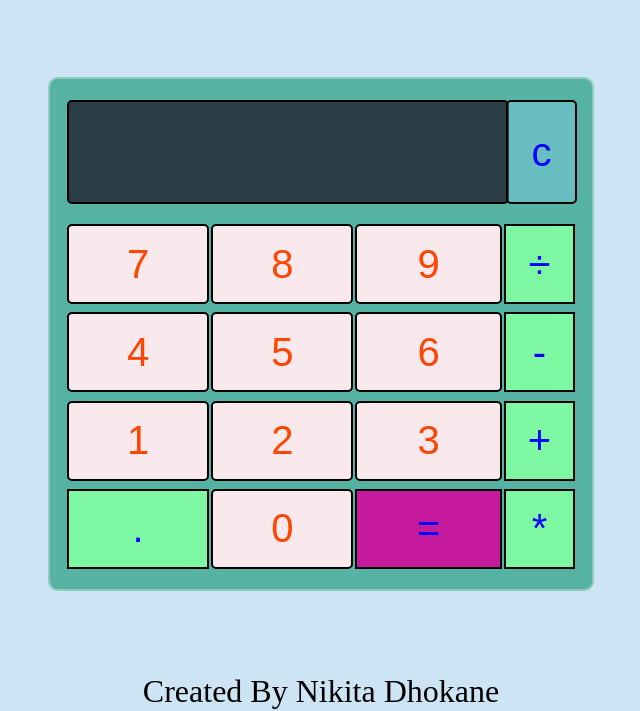
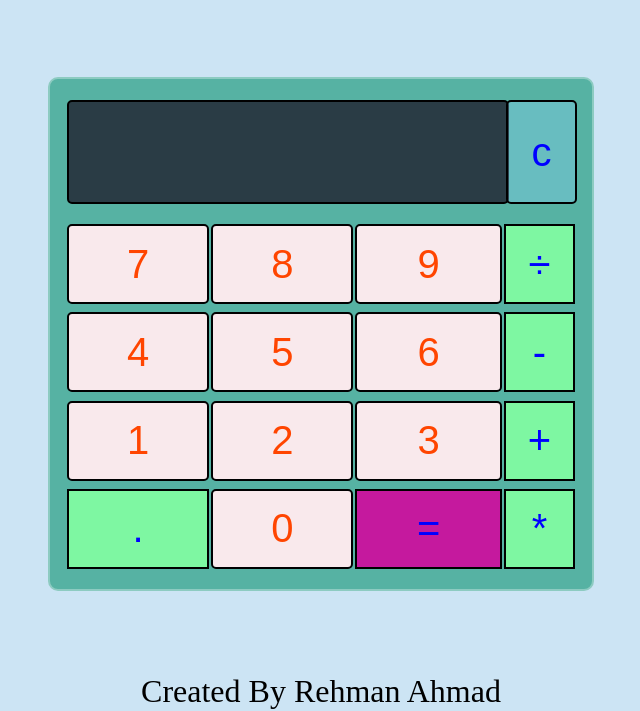
Before and after one commit to Rehman1208/calculator-letsgrowmore, a plain HTML site: page Task 4/index.html in a window 1280 px wide. Shown: the part 129-840 px from the top of the page, without its empty margins (319-959 px from the left). Drawn offline with Linux system fonts and the light colour scheme.

```diff
--- a/Task 4/index.html
+++ b/Task 4/index.html
@@ -79,7 +79,7 @@
 			</tr>
 		</table>
 	</div>
-	<footer class="center">Created  By  Nikita Dhokane</footer>
+	<footer class="center">Created  By  Rehman Ahmad</footer>
 
 </body>
 
```
Also changed, not shown: 1 other file.
